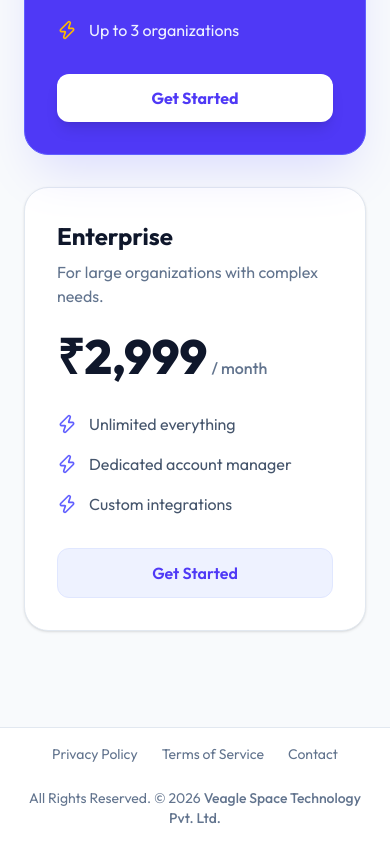
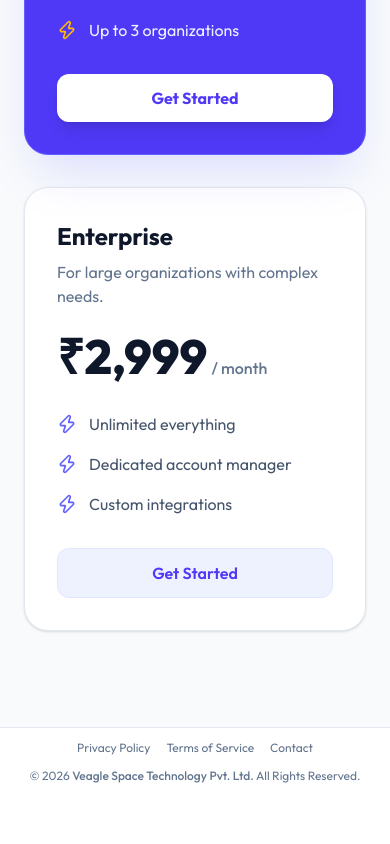
Before and after one commit to veaglespace-Tech/invoice-generator, a Next.js app in the folder client/: page / in a window 390 px wide. Shown: the part 3981-4825 px from the top of the page. After the commit the page ends 4777 px from the top, so only its background shows below. Built offline with nearby package versions, Linux system fonts and the light colour scheme.

Commit message:
Optimize footer layout and remove extra spacing

```diff
--- a/client/src/components/layout/Footer.tsx
+++ b/client/src/components/layout/Footer.tsx
@@ -3,17 +3,16 @@ import { Hexagon } from "lucide-react";
 
 export function Footer() {
   return (
-    <footer className="py-4 bg-white dark:bg-slate-950 border-t border-slate-200 dark:border-slate-800">
+    <footer className="py-3 md:py-4 bg-white dark:bg-slate-950 border-t border-slate-200 dark:border-slate-800 mt-auto">
       <div className="max-w-7xl mx-auto px-6 md:px-12">
-        <div className="flex flex-col md:flex-row items-center justify-between gap-6">
-          <div className="hidden md:block"></div>
-          <div className="flex gap-6 text-sm text-slate-500 dark:text-slate-400">
-            <Link href="/privacy-policy" className="hover:text-indigo-600 dark:hover:text-indigo-400">Privacy Policy</Link>
-            <Link href="/terms-of-service" className="hover:text-indigo-600 dark:hover:text-indigo-400">Terms of Service</Link>
-            <Link href="/contact" className="hover:text-indigo-600 dark:hover:text-indigo-400">Contact</Link>
+        <div className="flex flex-col md:flex-row items-center justify-between gap-3 md:gap-4">
+          <div className="flex flex-wrap justify-center gap-4 md:gap-6 text-xs md:text-sm text-slate-500 dark:text-slate-400">
+            <Link href="/privacy-policy" className="hover:text-indigo-600 dark:hover:text-indigo-400 transition-colors">Privacy Policy</Link>
+            <Link href="/terms-of-service" className="hover:text-indigo-600 dark:hover:text-indigo-400 transition-colors">Terms of Service</Link>
+            <Link href="/contact" className="hover:text-indigo-600 dark:hover:text-indigo-400 transition-colors">Contact</Link>
           </div>
-          <div className="text-sm text-slate-500 dark:text-slate-400 text-center md:text-right">
-            All Rights Reserved. &copy; {new Date().getFullYear()} <Link href="https://veaglespace.com/" target="_blank" rel="noopener noreferrer" className="hover:text-indigo-600 dark:hover:text-indigo-400 transition-colors font-medium">Veagle Space Technology Pvt. Ltd.</Link>
+          <div className="text-xs md:text-sm text-slate-500 dark:text-slate-400 text-center md:text-right">
+            &copy; {new Date().getFullYear()} <Link href="https://veaglespace.com/" target="_blank" rel="noopener noreferrer" className="hover:text-indigo-600 dark:hover:text-indigo-400 transition-colors font-medium">Veagle Space Technology Pvt. Ltd.</Link> All Rights Reserved.
           </div>
         </div>
       </div>
```
